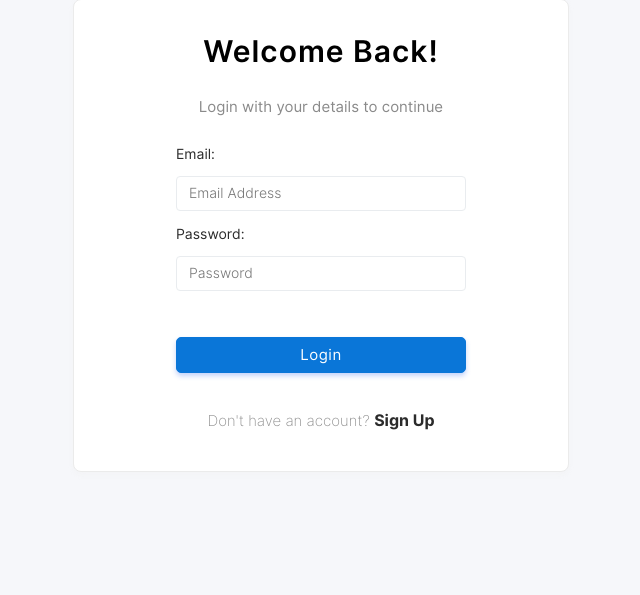
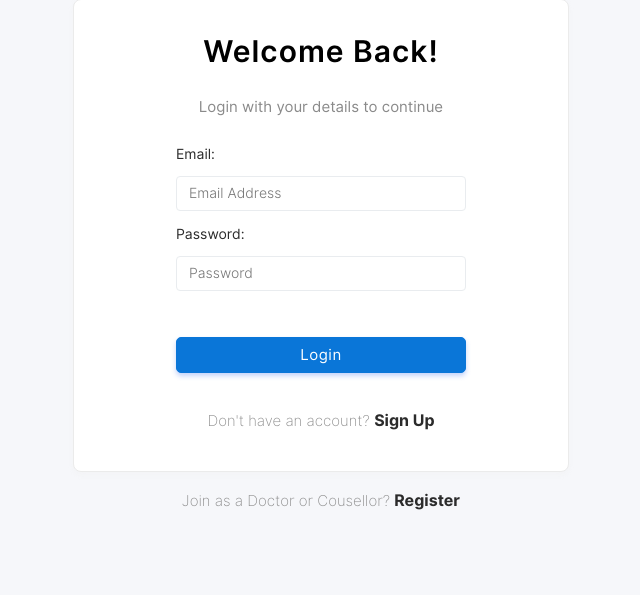
Before and after one commit to dvijbarot/SOEN6841, a PHP site: page /login.php in a window 1280 px wide. Shown: the part 91-686 px from the top of the page, without its empty margins (319-959 px from the left). Run offline with PHP 8.4, Linux system fonts and the light colour scheme.

Commit message:
Login and Patient updates

```diff
--- a/login.php
+++ b/login.php
@@ -180,7 +180,12 @@
                     </form>
         </table>
 
+
     </div>
+    <br>
+                    <label for="" class="sub-text" style="font-weight: 280;">Join as a Doctor or Cousellor&#63; </label>
+                    <a href="signup.php" class="hover-link1 non-style-link" >Register</a>
+                    <br><br><br>
 </center>
 </body>
 </html>
```
